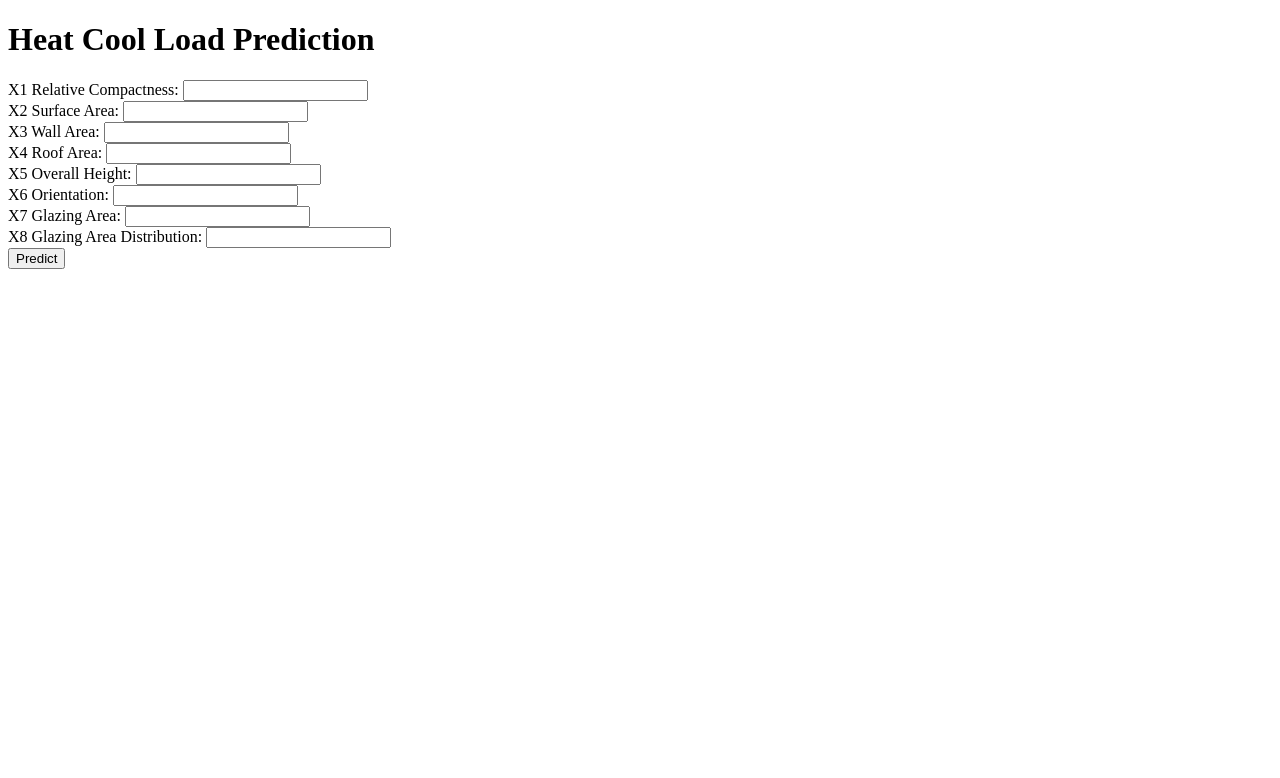
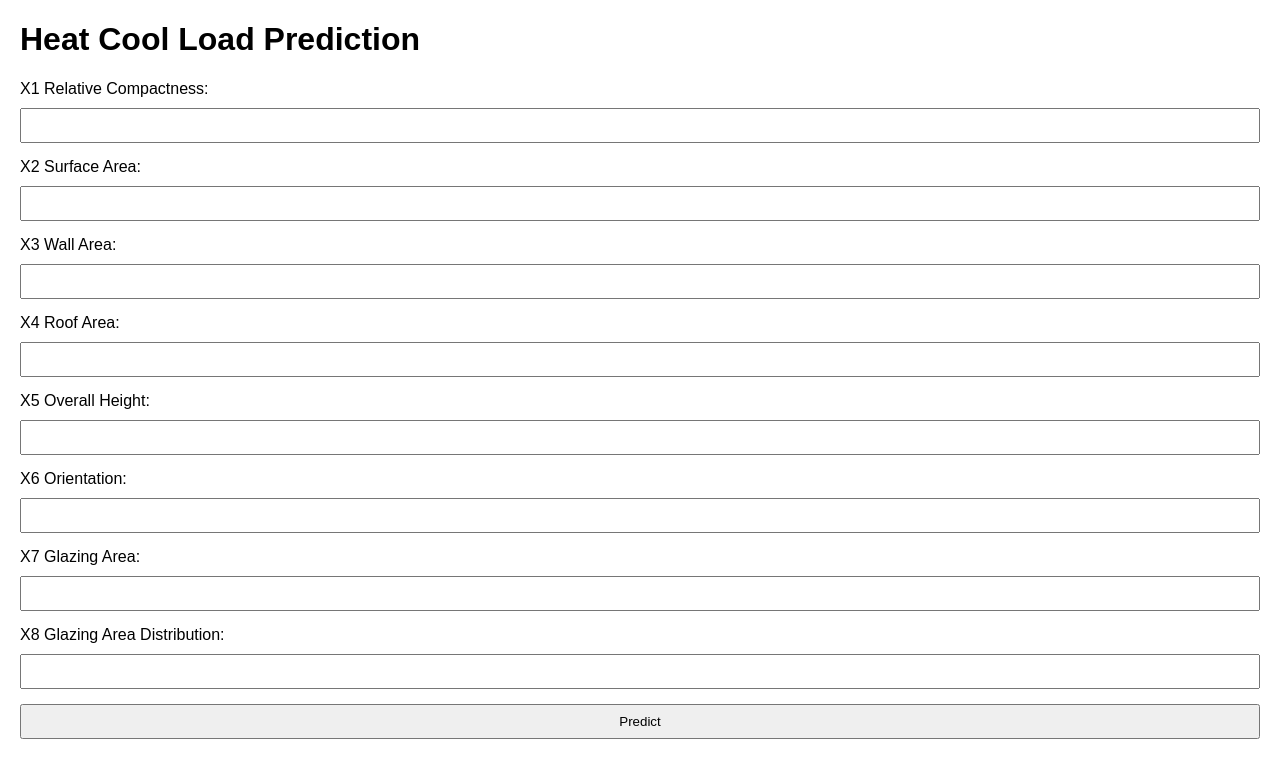
Before and after one commit to ishubhgupta/Energy-Insight, a PHP site: page /heatcoolLoad.php in a window 1280 px wide. Shown: the top 778 px of the page. Run offline with PHP 8.4, Linux system fonts and the light colour scheme.

Commit message:
modification in heat load file

```diff
--- /dev/null
+++ b/Dump/css/heatcoolLoad.css
@@ -0,0 +1,23 @@
+body {
+    font-family: Arial, sans-serif;
+    margin: 20px;
+}
+
+.form-group {
+    margin-bottom: 15px;
+}
+
+label {
+    display: block;
+    margin-bottom: 10px;
+}
+
+input {
+    width: 100%;
+    padding: 8px;
+    box-sizing: border-box;
+}
+
+#resultContainer {
+    margin-top: 20px;
+}
--- a/Dump/heatcoolLoad.php
+++ b/Dump/heatcoolLoad.php
@@ -3,38 +3,59 @@
 <head>
     <meta charset="UTF-8">
     <meta name="viewport" content="width=device-width, initial-scale=1.0">
+    <link rel="stylesheet" href="css/heatcoolLoad.css">
     <title>Heat Cool Load Prediction</title>
 </head>
 <body>
     <h1>Heat Cool Load Prediction</h1>
 
-    <form action="" method="post">
+    <form action="" method="post" id="predictionForm">
+        <div class="form-group">
             <label for="X1">X1 Relative Compactness:</label>
             <input type="text" name="X1" required><br>
+        </div>
 
+        <div class="form-group">
             <label for="X2">X2 Surface Area:</label>
             <input type="text" name="X2" required><br>
+        </div>
 
+        <div class="form-group">
             <label for="X3">X3 Wall Area:</label>
             <input type="text" name="X3" required><br>
+        </div>
 
+        <div class="form-group">
             <label for="X4">X4 Roof Area:</label>
             <input type="text" name="X4" required><br>
+        </div>
 
+        <div class="form-group">
             <label for="X5">X5 Overall Height:</label>
             <input type="text" name="X5" required><br>
+        </div>
 
+        <div class="form-group">
             <label for="X6">X6 Orientation:</label>
             <input type="text" name="X6" required><br>
+        </div>
 
+        <div class="form-group">
             <label for="X7">X7 Glazing Area:</label>
             <input type="text" name="X7" required><br>
+        </div>
 
+        <div class="form-group">
             <label for="X8">X8 Glazing Area Distribution:</label>
             <input type="text" name="X8" required><br>
+        </div>
 
         <input type="submit" value="Predict">
     </form>
+
+    <div id="resultContainer"></div>
+
+    <script src="js/heatload.js"></script>
 
     <?php
     if ($_SERVER["REQUEST_METHOD"] == "POST") {
@@ -49,7 +70,7 @@
         $X8 = $_POST["X8"];
 
         // Prepare the command to run the Python script with user inputs
-        $command = "python -u D:\Projects\Energy-Insight\Dump\heatCoolLoad.py";
+        $command = "python -u D:\\Projects\\Energy-Insight\\Dump\\heatCoolLoad.py";
 
         // Append user inputs to the command
         $command .= " " . escapeshellarg($X1) . " " . escapeshellarg($X2) . " " . escapeshellarg($X3) . " " . escapeshellarg($X4) . " " . escapeshellarg($X5) . " " . escapeshellarg($X6) . " " . escapeshellarg($X7) . " " . escapeshellarg($X8);
--- /dev/null
+++ b/Dump/js/heatload.js
@@ -0,0 +1,36 @@
+document.addEventListener("DOMContentLoaded", function() {
+    var formQuestions = document.querySelectorAll('.form-group');
+    var currentIndex = 0;
+
+    function showQuestion(index) {
+        formQuestions.forEach(function(question, i) {
+            question.style.display = (i === index) ? 'block' : 'none';
+        });
+    }
+
+    document.getElementById("predictionForm").addEventListener("submit", function(event) {
+        event.preventDefault();
+
+        // Get form data
+        var formData = new FormData(this);
+
+        // Prepare the command to run the Python script with user inputs
+        var command = "python -u D:\\Projects\\Energy-Insight\\Dump\\heatCoolLoad.py";
+
+        // Append user inputs to the command
+        for (var pair of formData.entries()) {
+            command += " " + escapeshellarg(pair[1]);
+        }
+
+        // Execute the command and capture the output
+        var output = shell_exec(command);
+
+        // Display the result
+        document.getElementById("resultContainer").innerHTML = "<p>The predicted Heating Load and Cooling Load values are: " + output + "</p>";
+    });
+
+    function escapeshellarg(arg) {
+        // Implement your own logic for escaping shell arguments if needed
+        return arg;
+    }
+});
```
Lines whose indentation alone changed are shown as unchanged.
